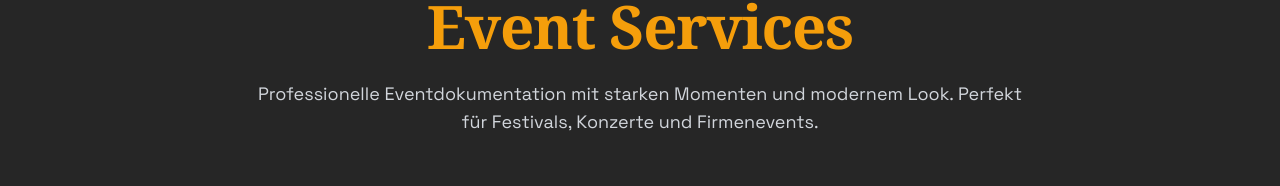
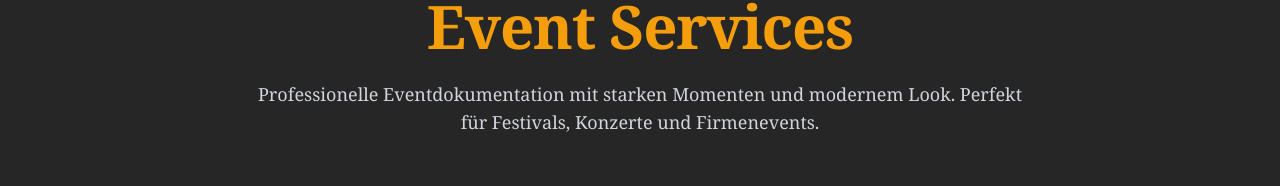
Before and after one commit to Mika4vondenen/MoskHeile, a React (Vite) app: page /services/event in a window 1280 px wide. Shown: the part 132-318 px from the top of the page. Built offline with nearby package versions, Linux system fonts and the light colour scheme; a web font is replaced by a local one.

Commit message:
Updated service-hero.tsx

```diff
--- a/src/components/ui/service-hero.tsx
+++ b/src/components/ui/service-hero.tsx
@@ -13,7 +13,7 @@ export function ServiceHero({ title, subtitle, children }: ServiceHeroProps) {
         {title}
       </h1>
       {subtitle && (
-        <p className="text-sm sm:text-base md:text-lg text-gray-300 max-w-3xl mx-auto">
+        <p className="text-sm sm:text-base md:text-lg text-gray-300 max-w-3xl mx-auto font-serif">
           {subtitle}
         </p>
       )}
```
